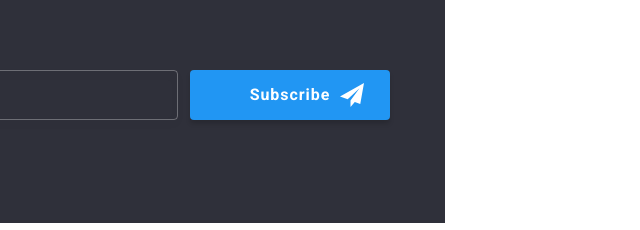
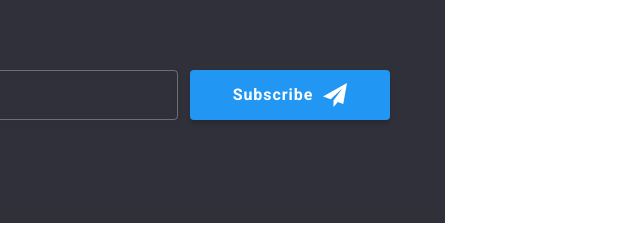
Before and after one commit to tekuzm/goit-markup-hw-06, a plain HTML site: page index.html in a window 1280 px wide. Shown: the part 2720-2950 px from the top of the page, 835-1475 px from the left, 640 px wide, since content can reach past the window. Drawn offline with nearby package versions, Linux system fonts and the light colour scheme.

Commit message:
Update subscribe button

```diff
--- a/css/styles.css
+++ b/css/styles.css
@@ -663,7 +663,6 @@ body {
 	display: flex;
 	align-items: center;
 	justify-content: center;
-	position: relative;
 	width: 200px;
 	height: 50px;
 	background: #2196F3;
@@ -680,10 +679,9 @@ body {
 }
 
 .subscribe-send-icon {
-	position: absolute;
-	left: 50%;
-	top: 50%;
-	transform: translate(50px, -12px);
+	width: 24px;
+	height: 24px;
+	margin-left: 10px;
 	fill: #FFFFFF;
 }
 
```
